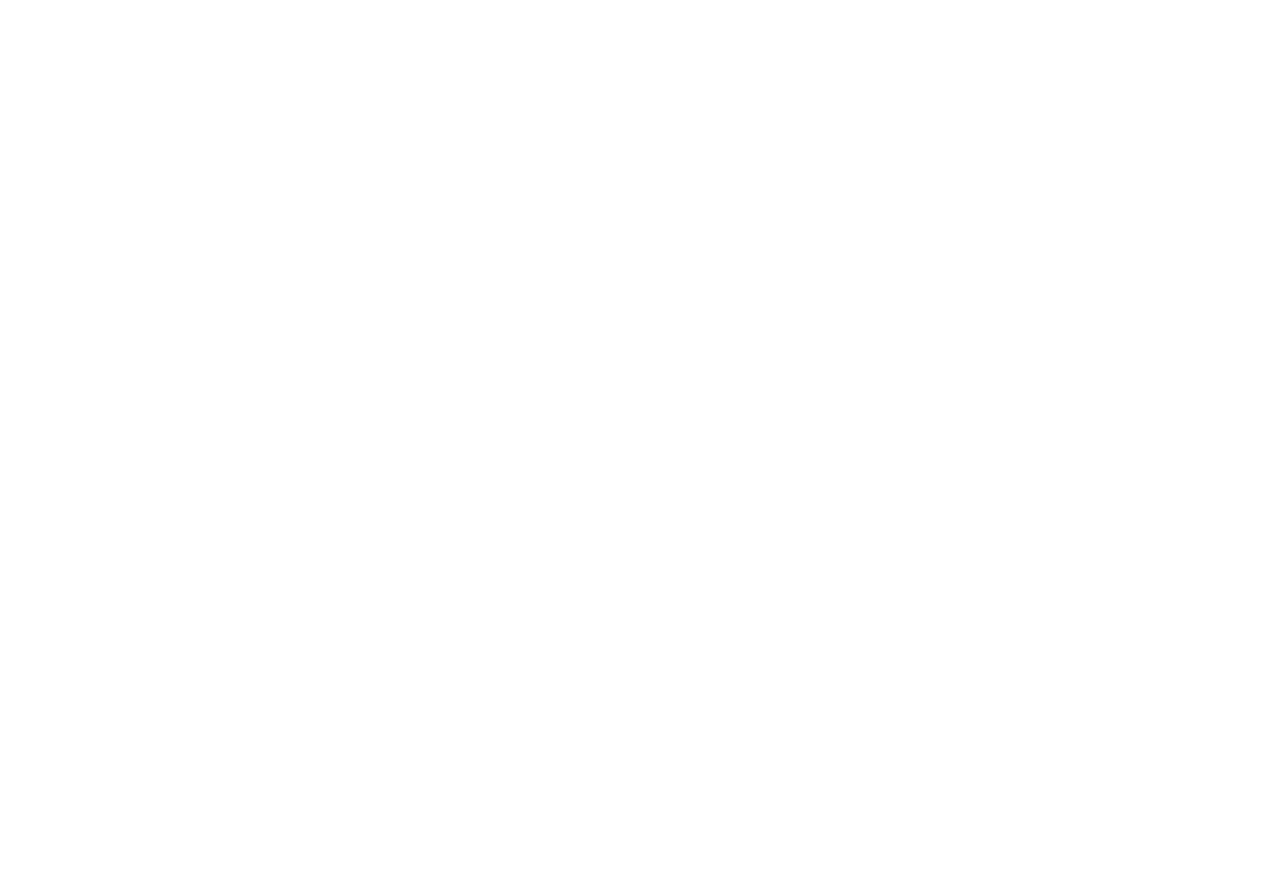
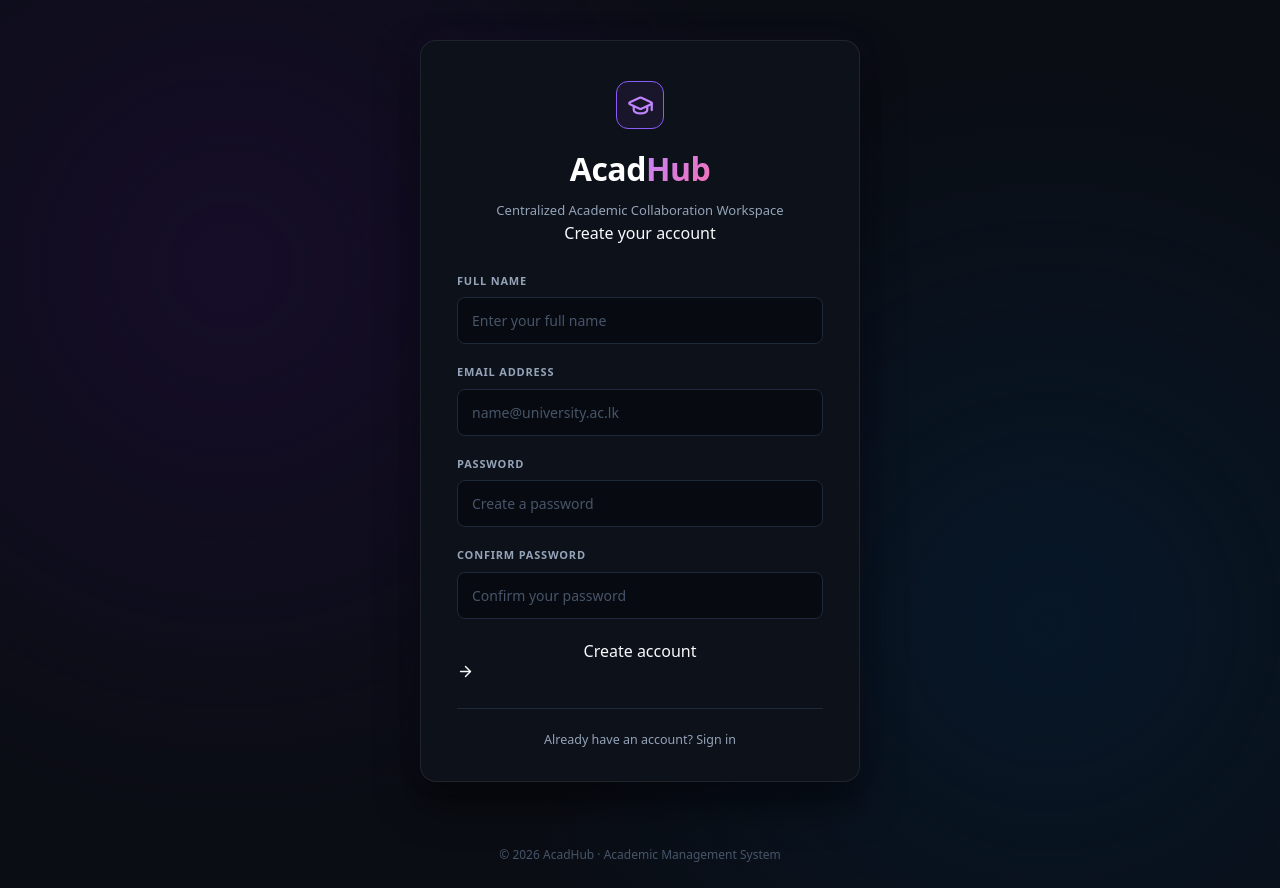
Before and after one commit to dilusharadeeshan/AcadHub, a React app in the folder frontend/: page /register in a window 1280 px wide. Before the commit this address had no page. Before the commit the page ends 800 px from the top, so only its background shows below. Built offline with nearby package versions, Linux system fonts and the light colour scheme; the HTML template or start-up script is replaced by a standard one.

Commit message:
feat: implement registration functionality with form validation

```diff
--- a/frontend/src/App.jsx
+++ b/frontend/src/App.jsx
@@ -1,5 +1,6 @@
 import { BrowserRouter, Routes, Route } from "react-router-dom";
 import Login from "./Login";
+import Register from "./Register";
 import Dashboard from "./Dashboard";
 
 
@@ -9,6 +10,7 @@
       <Routes>
         <Route path="/login" element={<Login />} />
         <Route path="/dashboard" element={<Dashboard />} />
+        <Route path="/register" element={<Register />} />
       </Routes>
     </BrowserRouter>
   ) ;
--- /dev/null
+++ b/frontend/src/Register.jsx
@@ -0,0 +1,158 @@
+import { useState } from "react";
+import { useNavigate } from "react-router-dom";
+import { GraduationCap, ArrowRight } from "lucide-react";
+import "./Auth.css";
+
+const Register = () => {
+  const navigate = useNavigate();
+
+  const [name, setName] = useState("");
+  const [email, setEmail] = useState("");
+  const [password, setPassword] = useState("");
+  const [confirmPassword, setConfirmPassword] = useState("");
+  const [error, setError] = useState("");
+
+  const handleSubmit = async (e) => {
+    e.preventDefault();
+
+    if (password !== confirmPassword) {
+         setError("Passwords do not match.");
+      return;
+    }
+      setError("");
+
+    try {
+    const response = await fetch(
+      "http://localhost:5000/api/auth/register",
+      {
+        method: "POST",
+        headers: {
+          "Content-Type": "application/json",
+        },
+        body: JSON.stringify({
+          name,
+          email,
+          password,
+        }),
+      }
+    );
+
+    const data = await response.json();
+
+    if (!response.ok) {
+      setError(data.message || "Registration failed.");
+      return;
+    }
+
+    navigate("/login");
+  } catch (error) {
+   setError("Something went wrong. Please try again.");
+  }
+
+  };
+
+  return (
+    <div className="auth-layout">
+      <main className="auth-main">
+        <div className="auth-form">
+          <header className="auth-heading">
+            <div className="auth-logo" aria-label="AcadHub">
+              <GraduationCap size={27} />
+            </div>
+
+            <h1 className="brand-word">
+              Acad<span>Hub</span>
+            </h1>
+
+            <p>Centralized Academic Collaboration Workspace</p>
+
+            <h2>Create your account</h2>
+          </header>
+
+          <form onSubmit={handleSubmit}>
+            {error && (
+  <div className="form-error">
+    {error}
+  </div>
+)}
+
+            <div className="field">
+              <label htmlFor="name">Full name</label>
+
+              <input
+                id="name"
+                type="text"
+                placeholder="Enter your full name"
+                value={name}
+                onChange={(e) => setName(e.target.value)}
+                required
+              />
+            </div>
+
+            <div className="field">
+              <label htmlFor="email">Email address</label>
+
+              <input
+                id="email"
+                type="email"
+                placeholder="name@university.ac.lk"
+                value={email}
+                onChange={(e) => setEmail(e.target.value)}
+                required
+              />
+            </div>
+
+            <div className="field">
+              <label htmlFor="password">Password</label>
+
+              <input
+                id="password"
+                type="password"
+                placeholder="Create a password"
+                value={password}
+                onChange={(e) => setPassword(e.target.value)}
+                required
+              />
+            </div>
+
+            <div className="field">
+              <label htmlFor="confirmPassword">
+                Confirm password
+              </label>
+
+              <input
+                id="confirmPassword"
+                type="password"
+                placeholder="Confirm your password"
+                value={confirmPassword}
+                onChange={(e) => setConfirmPassword(e.target.value)}
+                required
+              />
+            </div>
+
+            <button type="submit" className="full-width">
+              Create account
+              <ArrowRight size={17} />
+            </button>
+          </form>
+
+          <p className="auth-switch">
+            Already have an account?{" "}
+            <button
+              type="button"
+              onClick={() => navigate("/login")}
+            >
+              Sign in
+            </button>
+          </p>
+        </div>
+      </main>
+
+      <footer className="auth-copyright">
+        © {new Date().getFullYear()} AcadHub · Academic Management System
+      </footer>
+    </div>
+  );
+};
+
+export default Register;
```
